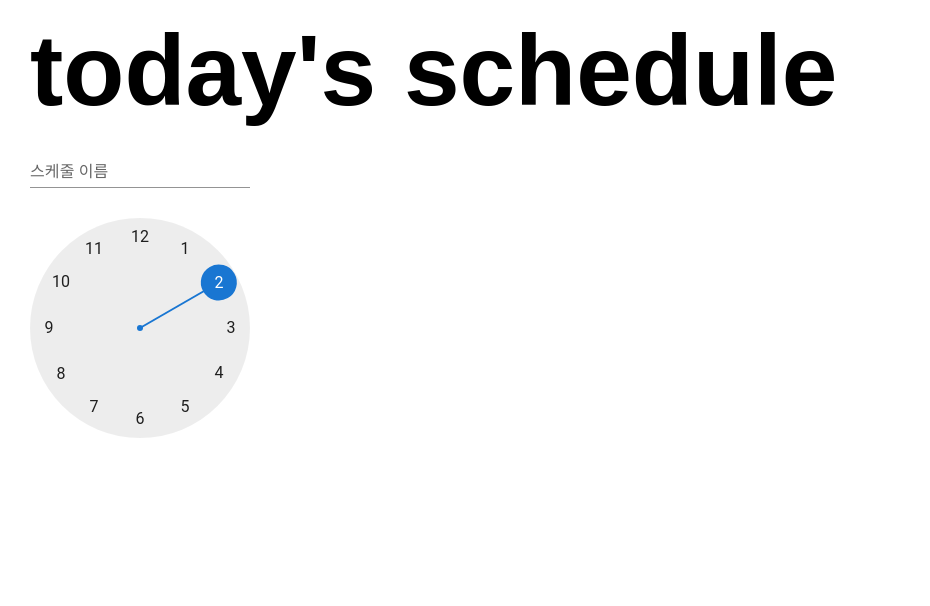
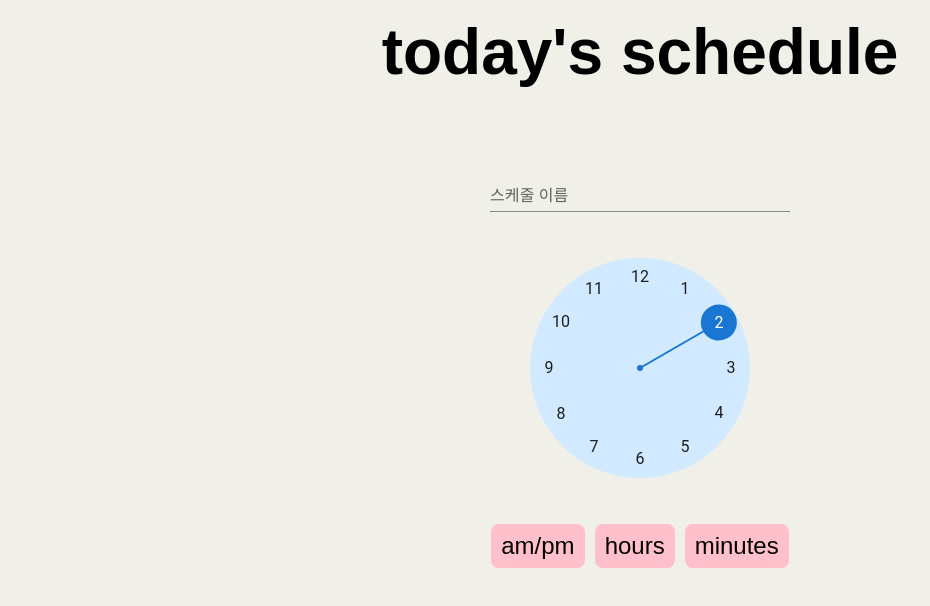
Before and after one commit to min-code-han/share-schedule-app, a React (Create React App) app: page / in a window 1280 px wide. Shown: the top 606 px of the page, without its empty margins (0-930 px from the left). Built offline with nearby package versions, Linux system fonts and the light colour scheme.

Commit message:
[Feat] 메인 UI 틀 완료

```diff
--- a/src/components/TimePicker/index.tsx
+++ b/src/components/TimePicker/index.tsx
@@ -1,33 +1,63 @@
 import { LocalizationProvider } from "@mui/x-date-pickers/LocalizationProvider"
 import { AdapterDayjs } from "@mui/x-date-pickers/AdapterDayjs"
 import { TimeClock } from "@mui/x-date-pickers"
-import React, { FC, useState } from "react"
+import React, { useState } from "react"
 import dayjs, { Dayjs } from "dayjs"
 import styled from "@emotion/styled"
+import { TimeView } from "@mui/x-date-pickers/models/views"
 
-interface TimePickerProps {
-  handleTime: (hour: string, min: string) => void
-}
+// interface TimePickerProps {
+//   handleTime: (hour: string, min: string) => void
+// }
 
-export const TimePicker: FC<TimePickerProps> = (props) => {
+export const Time = () => {
   const [value, setValue] = useState<Dayjs | null>(dayjs())
+  const [timeOption, setTimeOption] = useState<TimeView>("hours")
+
+  const handleTimeOption = (option: TimeView) => {
+    setTimeOption(option)
+  }
+
+  console.log(value?.hour())
+  console.log(value?.hour() && value?.hour() + 12)
 
   return (
     <Wrapper>
       <LocalizationProvider dateAdapter={AdapterDayjs}>
-        <TimeClock views={["hours", "minutes"]} value={value} onChange={(newValue) => setValue(newValue)} />
+        <TimeClock views={[timeOption]} value={value} onChange={(newValue) => setValue(newValue)} />
       </LocalizationProvider>
+      <div style={{ display: "inline-block" }}>
+        <ButtonWrap>
+          <Button onClick={() => handleTimeOption("hours")}>am/pm</Button>
+          <Button onClick={() => handleTimeOption("hours")}>hours</Button>
+          <Button onClick={() => handleTimeOption("minutes")}>minutes</Button>
+        </ButtonWrap>
+      </div>
     </Wrapper>
   )
 }
 
 const Wrapper = styled.div`
-  .MuiTimeClock-root {
-    display: inline-block;
-    width: 220px;
+  text-align: center;
 
-    & .MuiClock-root {
-      margin: 0;
-    }
+  .MuiClock-clock {
+    background-color: #d2eaff;
   }
 `
+
+const ButtonWrap = styled.div`
+  display: flex;
+  grid-gap: 10px;
+  margin-top: 30px;
+  &::last-item {
+    margin-right: 0;
+  }
+`
+
+const Button = styled.span`
+  padding: 10px;
+  font-size: 1.5rem;
+  border-radius: 8px;
+  background-color: pink;
+  cursor: pointer;
+`
--- a/src/pages/Main.tsx
+++ b/src/pages/Main.tsx
@@ -1,27 +1,30 @@
 import React, { useState } from "react"
 import styled from "@emotion/styled"
-import { TimePicker } from "../components/TimePicker"
+import { Time } from "../components/TimePicker"
 import { TextField } from "@mui/material"
 
 const Main = () => {
   const [title, setTitle] = useState<string>("")
-  const [time, setTime] = useState({ hour: "", min: "" })
 
   const handleTitle = (e: React.ChangeEvent<HTMLInputElement>) => {
     const { value } = e.target
     setTitle(value)
   }
 
-  const handleTime = (hour: string, min: string) => {
-    setTime({ ...time, hour, min })
-  }
   return (
     <MainContainer>
       <Title>today's schedule</Title>
       <Wrap>
-        <TextField id="standard-basic" label="스케줄 이름" variant="standard" value={title} onChange={handleTitle} />
+        <TextField
+          className="title-input"
+          id="standard-basic"
+          label="스케줄 이름"
+          variant="standard"
+          value={title}
+          onChange={handleTitle}
+        />
         <TimePickerWrap>
-          <TimePicker handleTime={handleTime} />
+          <Time />
         </TimePickerWrap>
       </Wrap>
     </MainContainer>
@@ -33,19 +36,22 @@ export default Main
 const MainContainer = styled.div`
   padding: 20px 30px;
   height: 100vh;
+  text-align: center;
+  background-color: #f0f0e8;
+
+  .title-input {
+    width: 300px;
+  }
 `
 const Wrap = styled.div`
-  padding: 20px 0;
-  width: 100%;
-  max-width: 810px;
+  padding-top: 80px;
 `
 
 const Title = styled.p`
-  font-size: 6.25rem;
+  font-size: 4rem;
   font-weight: 800;
 `
 
 const TimePickerWrap = styled.div`
   padding-top: 30px;
-  width: 320px;
 `
```
